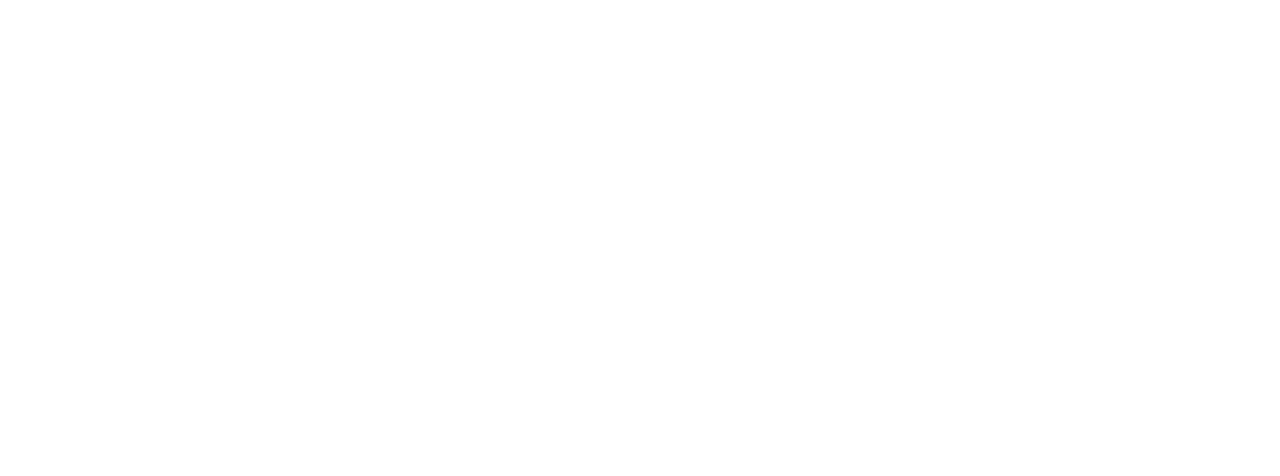
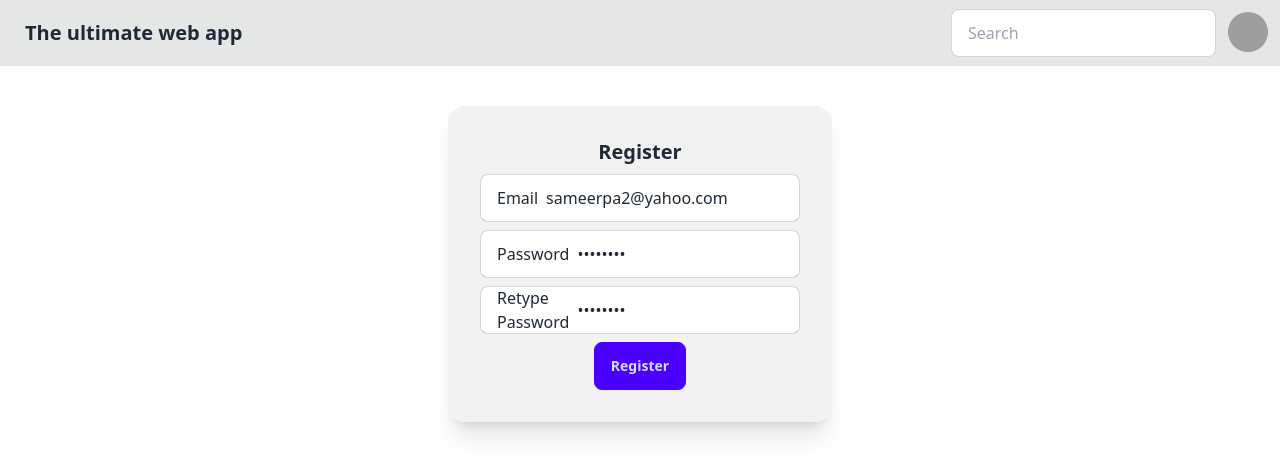
Before and after one commit to nuwaninfo/project_work_front, a React (Vite) app: page /register in a window 1280 px wide. Before the commit this address had no page. Shown: the top 476 px of the page. Built offline with nearby package versions, Linux system fonts and the light colour scheme; grey boxes are pictures that could not be loaded.

Commit message:
Done initial board functionality

```diff
--- a/package.json
+++ b/package.json
@@ -13,12 +13,14 @@
     "axios": "^1.7.9",
     "react": "^18.3.1",
     "react-dom": "^18.3.1",
-    "react-router": "^7.1.1"
+    "react-router": "^7.1.1",
+    "validator": "^13.12.0"
   },
   "devDependencies": {
     "@eslint/js": "^9.17.0",
     "@types/react": "^18.3.18",
     "@types/react-dom": "^18.3.5",
+    "@types/validator": "^13.12.2",
     "@vitejs/plugin-react-swc": "^3.5.0",
     "autoprefixer": "^10.4.20",
     "daisyui": "^4.12.23",
--- a/src/App.tsx
+++ b/src/App.tsx
@@ -2,14 +2,28 @@
 
 import Body from "./components/Body"
 import Login from "./components/Login"
+import Register from "./components/Register"
+import KanbanBoard from "./components/KanbanBoard"
+import { useState } from "react"
 
 function App() {
+  const [column, setColumn] = useState([])
+
+  const handleClick = () => {
+    console.log("dd")
+  }
+
   return (
     <>
       <BrowserRouter basename="/">
         <Routes>
           <Route path="/" element={<Body />}>
             <Route path="login" element={<Login />} />
+            <Route
+              path="home"
+              element={<KanbanBoard handleClick={handleClick} />}
+            />
+            <Route path="register" element={<Register />} />
           </Route>
         </Routes>
       </BrowserRouter>
--- /dev/null
+++ b/src/components/Alert.tsx
@@ -0,0 +1,17 @@
+interface ErrorMsgProp {
+  errorMsg: string[]
+}
+
+const Alert: React.FC<ErrorMsgProp> = ({ errorMsg }) => {
+  return (
+    <div role="alert" className="alert alert-error">
+      <ul className="pl-5 mt-2 list-disc">
+        {errorMsg.map((error, index) => (
+          <li key={index}>{error}</li>
+        ))}
+      </ul>
+    </div>
+  )
+}
+
+export default Alert
--- /dev/null
+++ b/src/components/Column.tsx
@@ -0,0 +1,23 @@
+import React from "react"
+
+const Column = () => {
+  return (
+    <div className="shadow-xl card bg-base-100 w-96">
+      <figure>
+        <img
+          src="https://img.daisyui.com/images/stock/photo-1606107557195-0e29a4b5b4aa.webp"
+          alt="Shoes"
+        />
+      </figure>
+      <div className="card-body">
+        <h2 className="card-title">Shoes!</h2>
+        <p>If a dog chews shoes whose shoes does he choose?</p>
+        <div className="justify-end card-actions">
+          <button className="btn btn-primary">Buy Now</button>
+        </div>
+      </div>
+    </div>
+  )
+}
+
+export default Column
--- /dev/null
+++ b/src/components/KanbanBoard.tsx
@@ -0,0 +1,19 @@
+import React from "react"
+import Column from "./Column"
+
+const KanbanBoard = ({ handleClick }) => {
+  return (
+    <div className="w-full h-screen p-6 shadow-xl card bg-base-100">
+      <div className="card-body">
+        <div className="card-actions">
+          <Column />
+          <button className="btn btn-primary" onClick={handleClick}>
+            Add column
+          </button>
+        </div>
+      </div>
+    </div>
+  )
+}
+
+export default KanbanBoard
--- a/src/components/Login.tsx
+++ b/src/components/Login.tsx
@@ -1,6 +1,7 @@
-import React, { FC, useState } from "react"
+import { FC, useState } from "react"
 import User from "../services/userService"
 import { AxiosResponse } from "axios"
+import Alert from "./Alert"
 
 const Login: FC = () => {
   const [email, setEmail] = useState<string>("sameerpa1@yahoo.com")
@@ -24,7 +25,7 @@
           <label className="flex items-center gap-2 input input-bordered">
             Email
             <input
-              type="text"
+              type="email"
               className="grow"
               value={email}
               onChange={(e) => setEmail(e.target.value)}
@@ -43,6 +44,7 @@
             <button className="btn btn-primary" onClick={handleLogin}>
               Login
             </button>
+            <Alert />
           </div>
         </div>
       </div>
--- /dev/null
+++ b/src/components/Register.tsx
@@ -0,0 +1,102 @@
+import { FC, useState } from "react"
+
+import Alert from "./Alert"
+import validator from "validator"
+import userService from "../services/userService"
+
+const Register: FC = () => {
+  const [email, setEmail] = useState<string>("sameerpa2@yahoo.com")
+  const [password, setPassword] = useState<string>("abC123@$")
+  const [reEnterPassword, setReEnterPassword] = useState<string>("abC123@$")
+  const [errors, setErrors] = useState<string[]>([])
+
+  const handleRegister = async () => {
+    const newErrors: string[] = []
+    if (!validator.isEmail(email)) {
+      newErrors.push("Invalid email")
+    }
+    if (
+      !validator.isStrongPassword(password, {
+        minLength: 8,
+        minLowercase: 2,
+        minNumbers: 2,
+        minSymbols: 2,
+        minUppercase: 1,
+      })
+    ) {
+      newErrors.push(
+        "Please enter a stong password.\n" +
+          "Password leangth should be minmum 8 characters long.\n" +
+          "Should have minimum 2 lowercase characters.\n" +
+          "Should have minimum 1 uppercase character.\n" +
+          "Should have minimum 2 numbers.\n" +
+          "Should have minimum 2 symbols"
+      )
+    }
+
+    if (reEnterPassword === "") {
+      newErrors.push("Please retype password.")
+    }
+    if (reEnterPassword !== "" && password !== reEnterPassword) {
+      newErrors.push("Please retype password corrently.")
+    }
+
+    setErrors([...new Set(newErrors)])
+    if (errors.length === 0) {
+      try {
+        const user = await userService.register({
+          email,
+          password,
+        })
+        console.log(user)
+      } catch (e) {
+        console.log(e)
+      }
+    }
+  }
+
+  return (
+    <div className="flex justify-center my-10">
+      <div className="shadow-xl card bg-base-200 w-96">
+        <div className="card-body">
+          <h2 className="justify-center card-title">Register</h2>
+          <label className="flex items-center gap-2 input input-bordered">
+            Email
+            <input
+              type="text"
+              className="grow"
+              value={email}
+              onChange={(e) => setEmail(e.target.value)}
+            />
+          </label>
+          <label className="flex items-center gap-2 input input-bordered">
+            Password
+            <input
+              type="password"
+              className="grow"
+              value={password}
+              onChange={(e) => setPassword(e.target.value)}
+            />
+          </label>
+          <label className="flex items-center gap-2 input input-bordered">
+            Retype Password
+            <input
+              type="password"
+              className="grow"
+              value={reEnterPassword}
+              onChange={(e) => setReEnterPassword(e.target.value)}
+            />
+          </label>
+          <div className="justify-center card-actions">
+            <button className="btn btn-primary" onClick={handleRegister}>
+              Register
+            </button>
+          </div>
+          {errors.length > 0 ? <Alert errorMsg={errors} /> : ""}
+        </div>
+      </div>
+    </div>
+  )
+}
+
+export default Register
--- a/src/services/userService.ts
+++ b/src/services/userService.ts
@@ -31,4 +31,17 @@
     }
   }
 }
-export default User
+
+const baseUrl = "api/v1/user/register"
+
+interface Icredentials {
+  email: string
+  password: string
+}
+
+const register = async (credentials: Icredentials): Promise<AxiosResponse> => {
+  const response: AxiosResponse = await axios.post(baseUrl, credentials)
+  return response.data
+}
+
+export default { User, register }
--- a/vite.config.ts
+++ b/vite.config.ts
@@ -11,6 +11,9 @@
         changeOrigin: true,
       },
     },
+    watch: {
+      usePolling: true,
+    },
     port: 3000,
   },
 })
```
Also changed, not shown: src/services/kanbanBoardService.ts (added), 1 other file (tests, documents, lock files or other folders).
